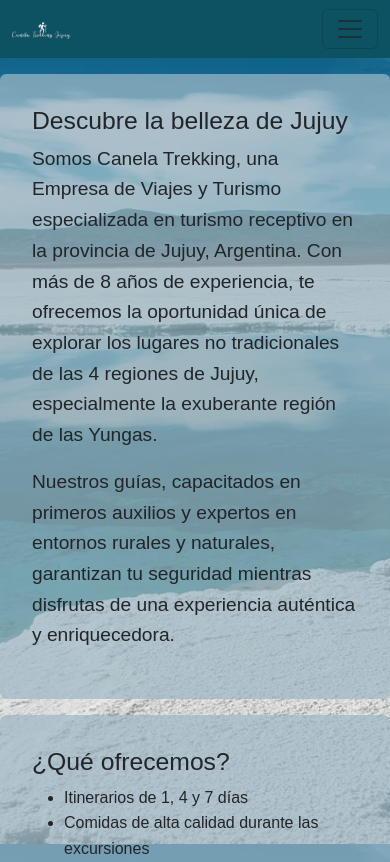
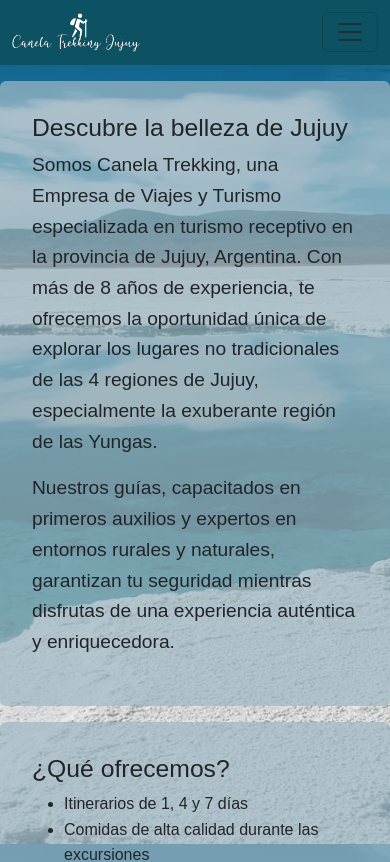
Before and after one commit to JMReader/Canela-Trekking, an Angular app: page /about in a window 390 px wide. Shown: the top 862 px of the page. Built offline with nearby package versions, Linux system fonts and the light colour scheme.

Commit message:
changing media query in logo
re sizing nav bar logo from small devices

```diff
--- a/src/app/components/layouts/header/header.component.css
+++ b/src/app/components/layouts/header/header.component.css
@@ -60,7 +60,8 @@
     background-color: #128c7e;
 
 }
-@media (min-width: 1800px){
-
-
+@media (max-width: 720px){
+    #nav--logo{
+        width: 33dvw;
     }
+    }
```
